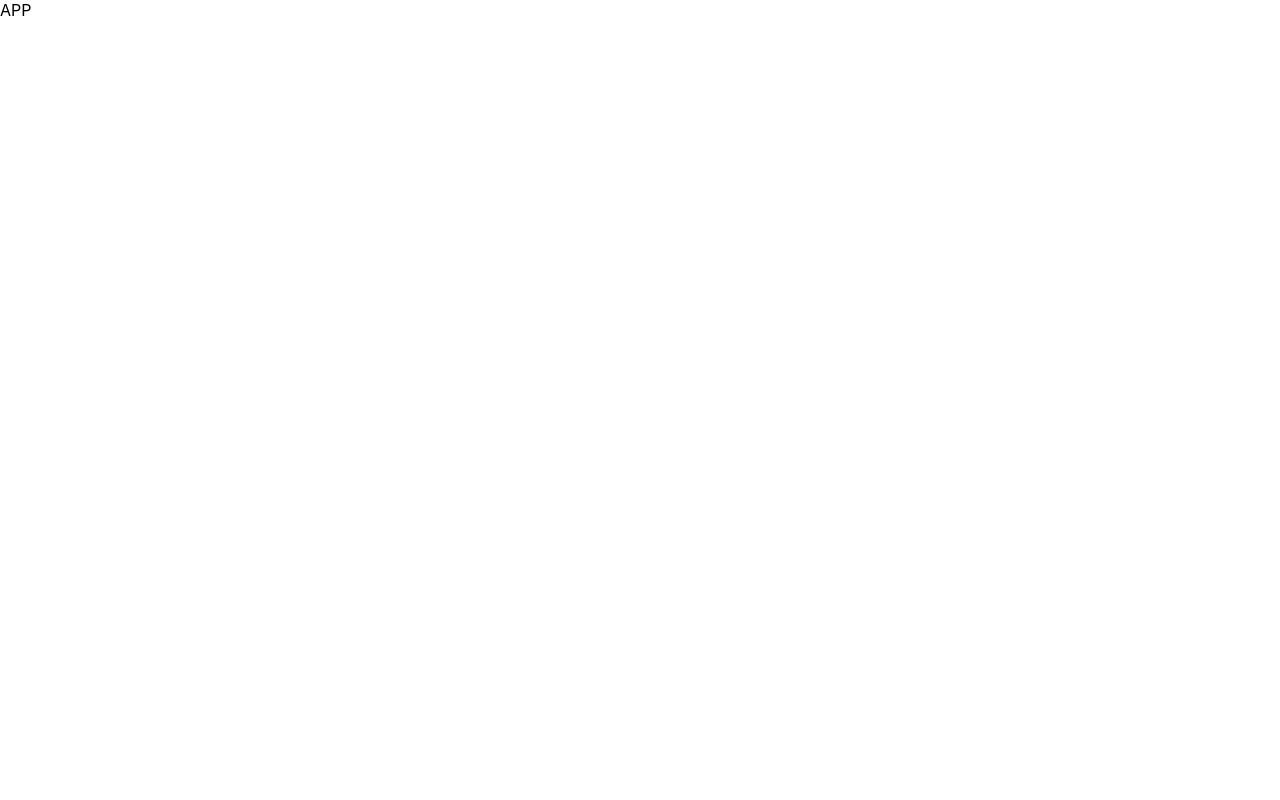
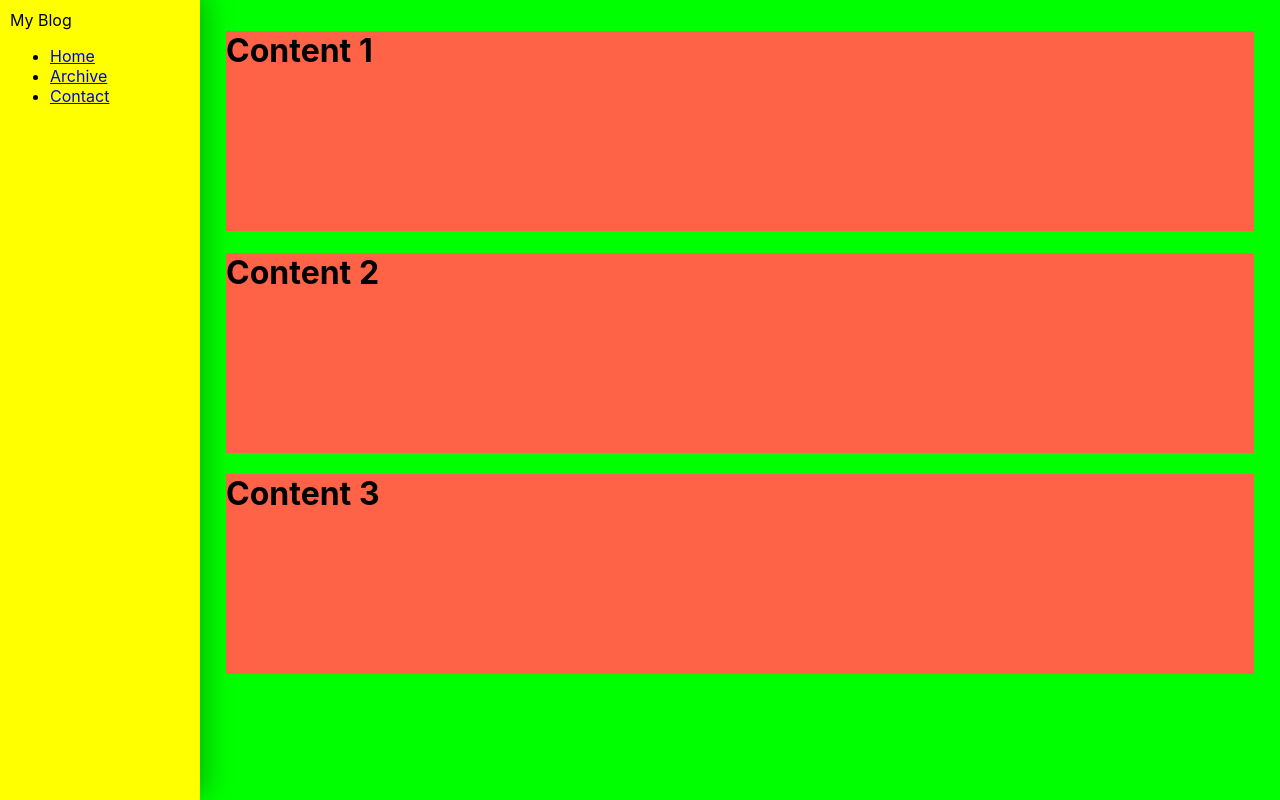
Before and after one commit to hoshikitsunoda/laibura, a React (Create React App) app: page / in a window 1280 px wide. Built offline with nearby package versions, Linux system fonts and the light colour scheme.

Commit message:
created TwoColumn layout

```diff
--- a/src/App.tsx
+++ b/src/App.tsx
@@ -1,7 +1,55 @@
 import { FC } from 'react'
 
+import TwoColumnLayout from './components/Layout/TwoColumnLayout'
+
+/*
+create a component to set props and pass to each child component
+ie. Setting component sets {state} which holds all settings and pass to Layout
+*/
+
 const App: FC = () => {
-  return <div className="App">APP</div>
+  return (
+    <>
+      <TwoColumnLayout
+        className="main"
+        columnLeftWidth="200"
+        backgroundLeft="yellow"
+        backgroundRight="lime"
+        leftContent={<LeftContent />}
+        rightContent={<RightContent />}
+        boxShadow={true}
+        fullHeight={true}
+      />
+    </>
+  )
 }
 
+const LeftContent = () => (
+  <>
+    <header>My Blog</header>
+    <nav>
+      <ul>
+        <li>
+          <a href="#home">Home</a>
+        </li>
+        <li>
+          <a href="#archive">Archive</a>
+        </li>
+        <li>
+          <a href="#contact">Contact</a>
+        </li>
+      </ul>
+    </nav>
+  </>
+)
+const RightContent = () => (
+  <>
+    {[1, 2, 3].map((item) => (
+      <div key={item} style={{ height: '200px', backgroundColor: 'tomato', margin: '1rem' }}>
+        <h1>Content {item}</h1>
+      </div>
+    ))}
+  </>
+)
+
 export default App
--- /dev/null
+++ b/src/components/Layout/TwoColumnLayout/index.tsx
@@ -0,0 +1,77 @@
+import { ReactNode, FC } from 'react'
+import styled from 'styled-components'
+
+interface Props {
+  className?: string
+  columnLeftWidth: string
+  backgroundLeft?: string
+  backgroundRight?: string
+  leftContent?: ReactNode
+  rightContent?: ReactNode
+  boxShadow?: boolean
+  fullHeight?: boolean
+}
+
+const TwoColumnLayout: FC<Props> = ({
+  className,
+  columnLeftWidth,
+  backgroundLeft,
+  backgroundRight,
+  leftContent,
+  rightContent,
+  boxShadow,
+  fullHeight,
+  ...props
+}: Props) => {
+  return (
+    <>
+      <Wrapper
+        className={className}
+        columnLeftWidth={columnLeftWidth}
+        backgroundLeft={backgroundLeft}
+        backgroundRight={backgroundRight}
+        leftContent={leftContent}
+        rightContent={rightContent}
+        boxShadow={boxShadow}
+        fullHeight={fullHeight}
+        {...props}
+      />
+    </>
+  )
+}
+
+const Wrapper = styled(({ className, leftContent, rightContent }: Props) => {
+  return (
+    <div className={className}>
+      <>
+        <LeftColumn content={leftContent} />
+      </>
+      <>
+        <RightColumn content={rightContent} />
+      </>
+    </div>
+  )
+})`
+  display: flex;
+  height: ${({ fullHeight }) => (fullHeight ? '100vh' : null)};
+
+  & > div:first-child {
+    flex: ${({ columnLeftWidth }) => columnLeftWidth}px 0 0;
+    background: ${({ backgroundLeft }) => backgroundLeft};
+    box-shadow: ${({ boxShadow }) =>
+      boxShadow ? '10px -6px 25px rgba(0,0,0,0.16), -6px -3px 26px rgba(0,0,0,0.23)' : null};
+    padding: 10px;
+    z-index: 1;
+  }
+
+  & > div:last-child {
+    flex: auto 1 0;
+    background: ${({ backgroundRight }) => backgroundRight};
+    padding: 10px;
+  }
+`
+
+const LeftColumn = ({ content }: { content: ReactNode }) => <div className="left">{content}</div>
+const RightColumn = ({ content }: { content: ReactNode }) => <div className="right">{content}</div>
+
+export default TwoColumnLayout
--- a/src/index.css
+++ b/src/index.css
@@ -1,13 +1,15 @@
+* {
+  box-sizing: border-box;
+}
+
 body {
   margin: 0;
-  font-family: -apple-system, BlinkMacSystemFont, 'Segoe UI', 'Roboto', 'Oxygen',
-    'Ubuntu', 'Cantarell', 'Fira Sans', 'Droid Sans', 'Helvetica Neue',
-    sans-serif;
+  font-family: -apple-system, BlinkMacSystemFont, 'Segoe UI', 'Roboto', 'Oxygen', 'Ubuntu', 'Cantarell', 'Fira Sans',
+    'Droid Sans', 'Helvetica Neue', sans-serif;
   -webkit-font-smoothing: antialiased;
   -moz-osx-font-smoothing: grayscale;
 }
 
 code {
-  font-family: source-code-pro, Menlo, Monaco, Consolas, 'Courier New',
-    monospace;
+  font-family: source-code-pro, Menlo, Monaco, Consolas, 'Courier New', monospace;
 }
```
